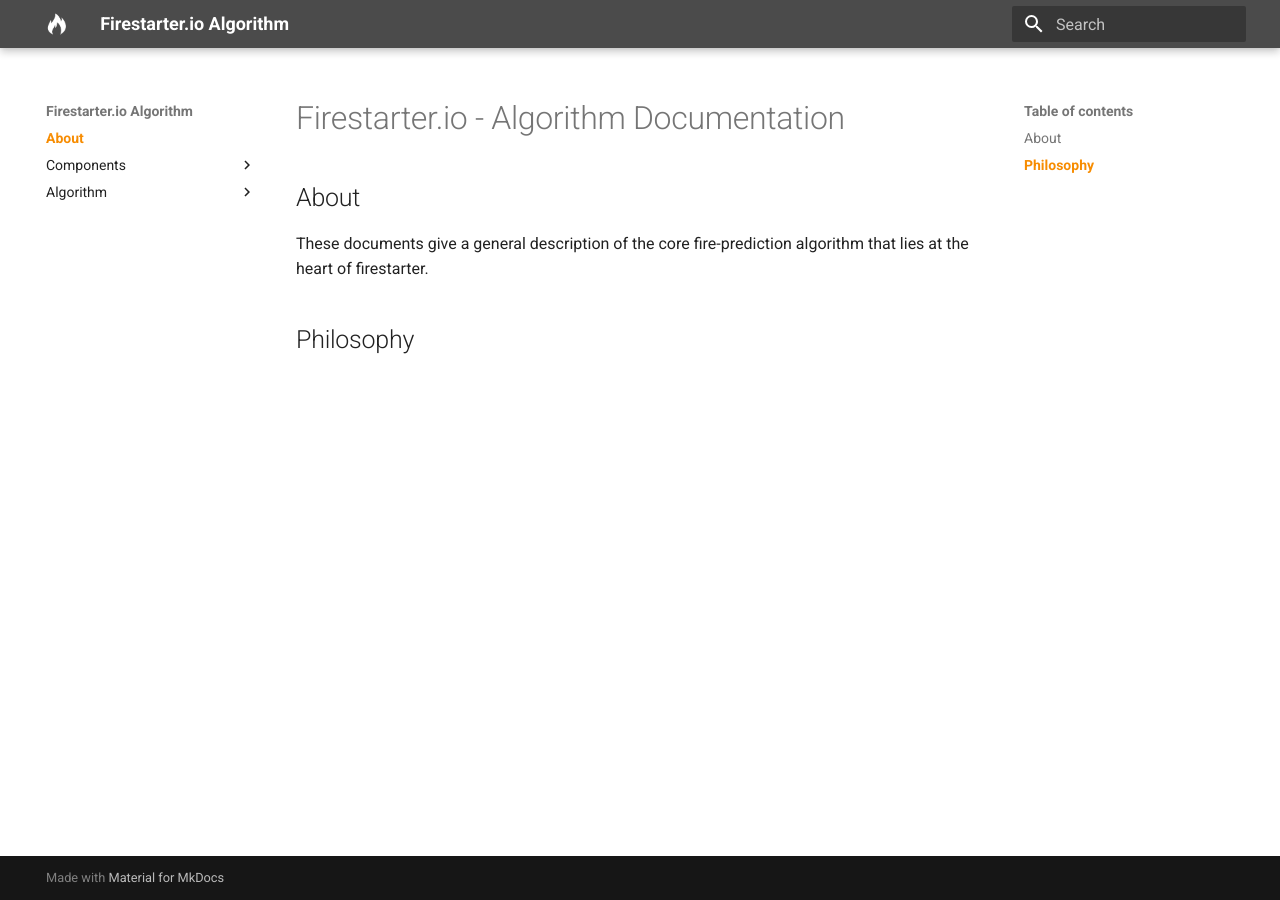
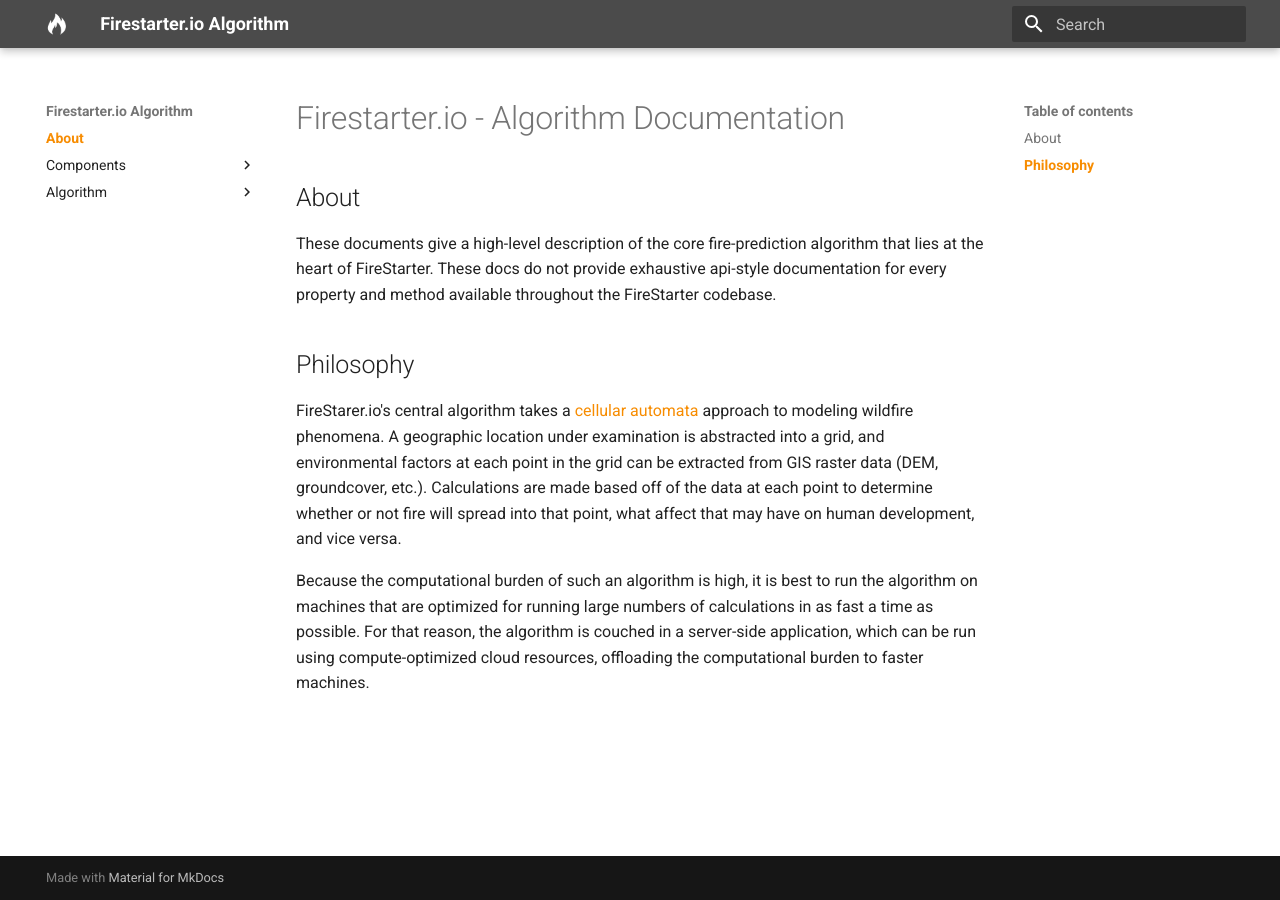
Before and after one commit to firestarter-io/node-algorithm, an MkDocs documentation site: the page built from docs/index.md, in a window 1280 px wide. Built offline with MkDocs 1.6.1 and Material for MkDocs 9.7.7, drawn with Linux system fonts in a browser that asks for light colours.

Commit message:
More docs

```diff
--- a/docs/index.md
+++ b/docs/index.md
@@ -2,6 +2,10 @@
 
 ## About
 
-These documents give a general description of the core fire-prediction algorithm that lies at the heart of firestarter.
+These documents give a high-level description of the core fire-prediction algorithm that lies at the heart of FireStarter. These docs do not provide exhaustive api-style documentation for every property and method available throughout the FireStarter codebase.
 
 ## Philosophy
+
+FireStarer.io's central algorithm takes a [cellular automata](https://en.wikipedia.org/wiki/Cellular_automaton) approach to modeling wildfire phenomena. A geographic location under examination is abstracted into a grid, and environmental factors at each point in the grid can be extracted from GIS raster data (DEM, groundcover, etc.). Calculations are made based off of the data at each point to determine whether or not fire will spread into that point, what affect that may have on human development, and vice versa.
+
+Because the computational burden of such an algorithm is high, it is best to run the algorithm on machines that are optimized for running large numbers of calculations in as fast a time as possible. For that reason, the algorithm is couched in a server-side application, which can be run using compute-optimized cloud resources, offloading the computational burden to faster machines.
```
Also changed, not shown: docs/algorithm/campaign.md (+4 -1 lines), docs/algorithm/cell/cell.xml (added, +1 -0 lines), docs/algorithm/queue/queue-timestep-more.xml (added, +1 -0 lines).
